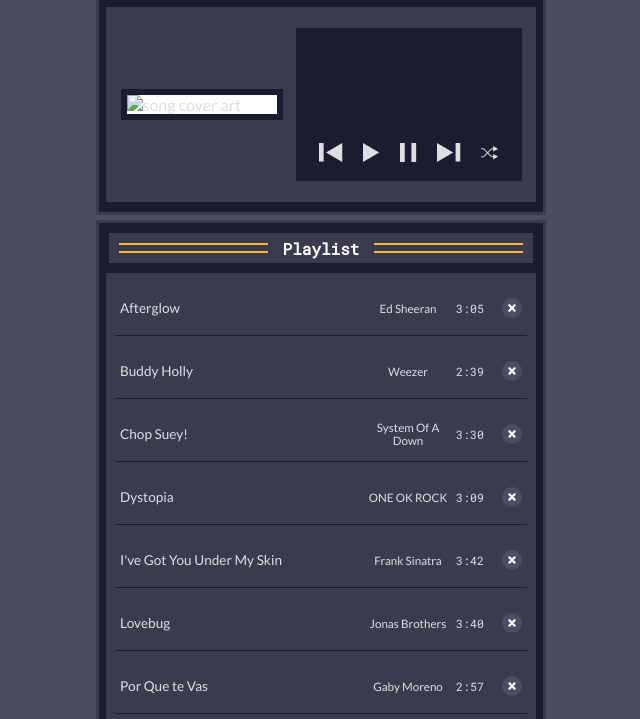
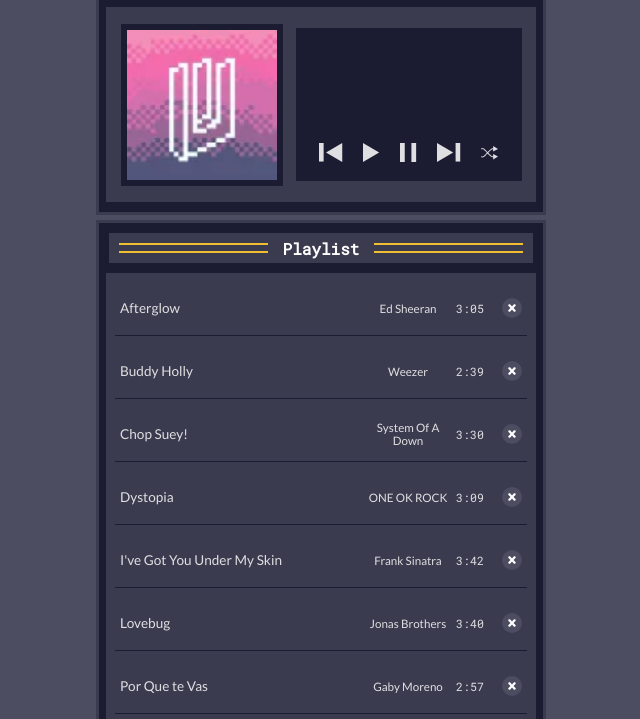
Before and after one commit to adnrussg/music-player, a plain HTML site: page index.html in a window 1280 px wide. Shown: the part 55-774 px from the top of the page, without its empty margins (319-959 px from the left). Drawn offline with Linux system fonts and the light colour scheme; the site is published under a folder, as on GitHub Pages, so addresses that start at the root find nothing.

Commit message:
src image missing

```diff
--- a/index.html
+++ b/index.html
@@ -34,7 +34,7 @@
         <div class="player-content">
           <div id="player-album-art">
             <img id="song-cover"
-              src="/SongImages/copium.webp"
+              src="./SongImages/copium.webp"
               alt="song cover art"
             />
           </div>
```
